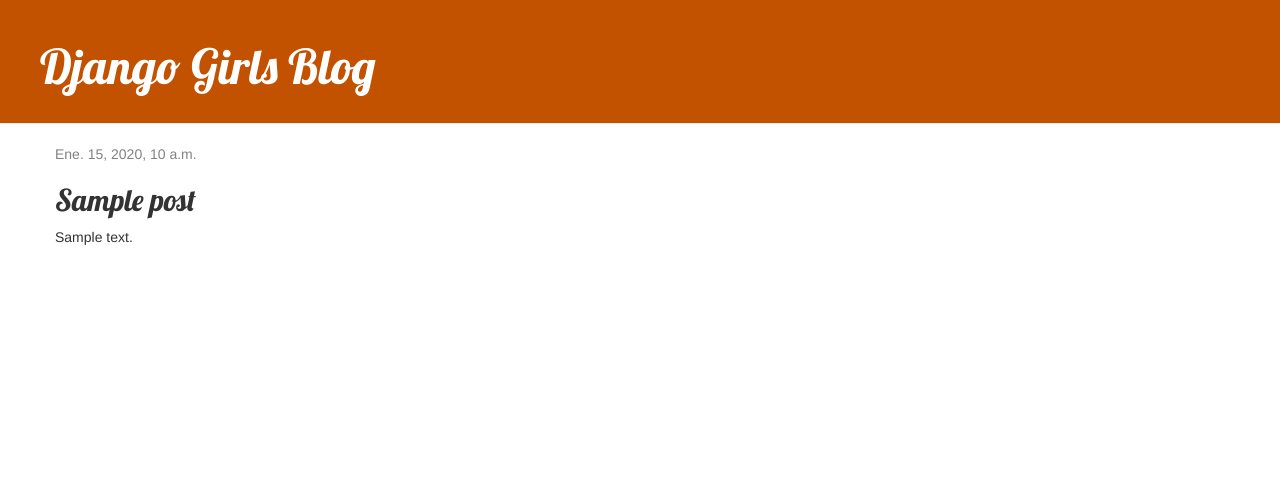
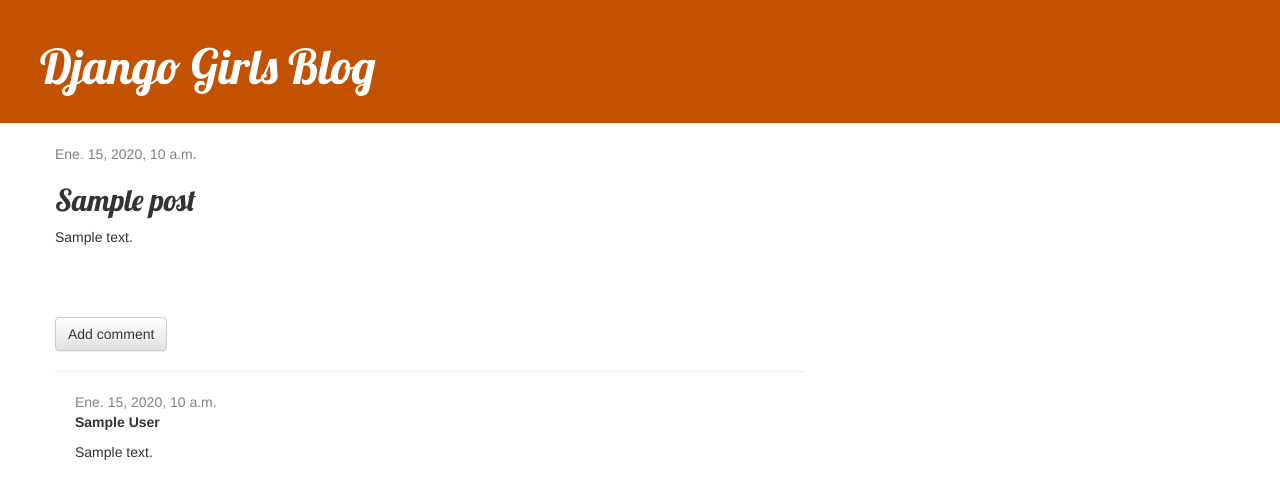
Before and after one commit to carloslun/my-first-blog, a Django app: page /post/1/ in a window 1280 px wide. Shown: the top 499 px of the page. Run offline with Django 3.2, Linux system fonts and the light colour scheme; tables that the repository leaves empty hold one stand-in row (values such as "Sample post"); some libraries are stand-ins or nearby versions.

Commit message:
añadimos comments

```diff
--- a/blog/admin.py
+++ b/blog/admin.py
@@ -1,5 +1,6 @@
 from django.contrib import admin
-from .models import Post
+from .models import Post, Comment
 
 # Register your models here.
 admin.site.register(Post)
+admin.site.register(Comment)
--- a/blog/models.py
+++ b/blog/models.py
@@ -18,3 +18,18 @@ class Post(models.Model):
 
     def __str__(self):
         return self.title
+
+
+class Comment(models.Model):
+    post = models.ForeignKey('blog.Post', on_delete=models.CASCADE, related_name='comments')
+    author = models.CharField(max_length=200)
+    text = models.TextField()
+    created_date = models.DateTimeField(default=timezone.now)
+    approved_comment = models.BooleanField(default=False)
+
+    def approve(self):
+        self.approved_comment = True
+        self.save()
+
+    def __str__(self):
+        return self.text
--- a/blog/static/css/blog.css
+++ b/blog/static/css/blog.css
@@ -53,3 +53,7 @@ h1, h2, h3, h4 {
 .post h2 a, .post h2 a:visited {
     color: #000000;
 }
+
+.comment {
+    margin: 20px 0px 20px 20px;
+}
--- a/blog/templates/blog/post_detail.html
+++ b/blog/templates/blog/post_detail.html
@@ -8,9 +8,21 @@
     </div>
     {% endif %}
     {% if user.is_authenticated %}
-        <a class="btn btn-default" href="{% url 'post_edit' pk=post.pk %}"><span class="glyphicon glyphicon-pencil"></span></a>
+    <a class="btn btn-default" href="{% url 'post_edit' pk=post.pk %}"><span
+            class="glyphicon glyphicon-pencil"></span></a>
     {% endif %}
     <h2>{{ post.title }}</h2>
     <p>{{ post.text|linebreaksbr }}</p>
 </div>
+<a class="btn btn-default" href="{% url 'add_comment_to_post' pk=post.pk %}">Add comment</a>
+<hr>
+{% for comment in post.comments.all %}
+<div class="comment">
+    <div class="date">{{ comment.created_date }}</div>
+    <strong>{{ comment.author }}</strong>
+    <p>{{ comment.text|linebreaks }}</p>
+</div>
+{% empty %}
+<p>No comments here yet :(</p>
+{% endfor %}
 {% endblock %}
--- a/blog/templates/blog/post_list.html
+++ b/blog/templates/blog/post_list.html
@@ -8,6 +8,7 @@
     </div>
     <h2><a href="{% url 'post_detail' pk=post.pk %}">{{ post.title }}</a></h2>
     <p>{{ post.text|linebreaksbr }}</p>
+    <a href="{% url 'post_detail' pk=post.pk %}">Comments: {{ post.comments.count }}</a>
 </div>
 {% endfor %}
 {% endblock %}
--- a/blog/urls.py
+++ b/blog/urls.py
@@ -1,9 +1,12 @@
 from django.urls import path
 from . import views
+
 
 urlpatterns = [
     path('', views.post_list, name = 'post_list'),
     path('post/new', views.post_new, name = 'post_new'),
     path('post/<int:pk>/', views.post_detail, name = 'post_detail'),
     path('post/<int:pk>/edit/', views.post_edit, name = 'post_edit'),
+    # url(r'^post/(?P<pk>\d+)/comment/$', views.add_comment_to_post, name='add_comment_to_post'),
+    path('post/<int:pk>/comment', views.add_comment_to_post, name='add_comment_to_post')
 ]
--- a/blog/views.py
+++ b/blog/views.py
@@ -1,7 +1,7 @@
 from django.shortcuts import render, get_object_or_404, redirect
 from django.utils import timezone
 from .models import Post
-from .forms import PostForm
+from .forms import PostForm, CommentForm
 
 # Create your views here.
 
@@ -44,3 +44,16 @@ def post_edit(request, pk):
     else:
         form = PostForm(instance=post)
     return render(request, 'blog/post_edit.html', {'form': form})
+
+def add_comment_to_post(request, pk):
+    post = get_object_or_404(Post, pk=pk)
+    if request.method == "POST":
+        form = CommentForm(request.POST)
+        if form.is_valid():
+            comment = form.save(commit=False)
+            comment.post = post
+            comment.save()
+            return redirect('post_detail', pk=post.pk)
+    else:
+        form = CommentForm()
+    return render(request, 'blog/add_comment_to_post.html', {'form': form})
```
Also changed, not shown: blog/forms.py (+6 -1 lines), blog/templates/blog/add_comment_to_post.html (added, +9 -0 lines), blog/migrations/0002_comment.py (added). Lines whose indentation alone changed are shown as unchanged.
